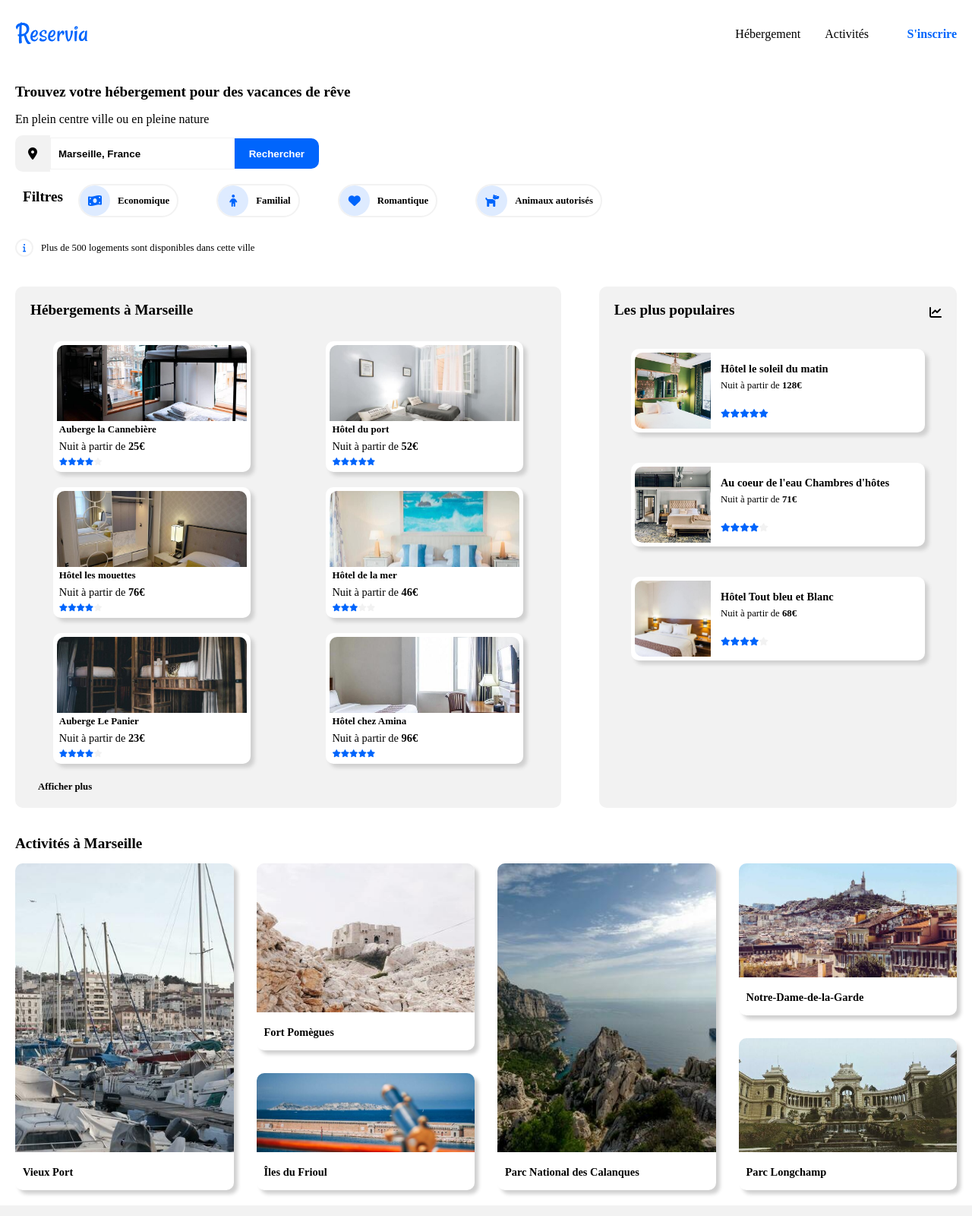
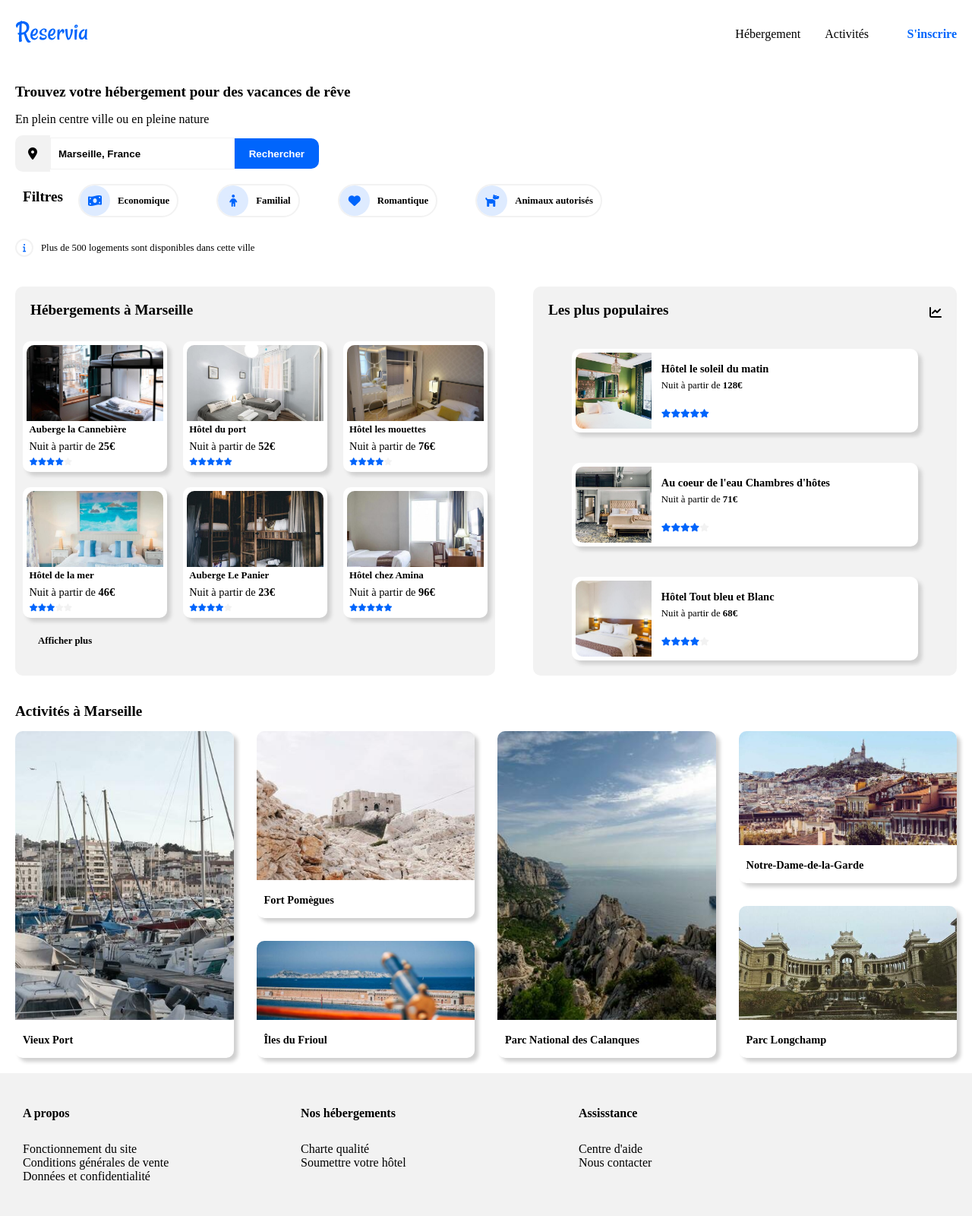
Before and after one commit to ChristopheRibault/ChristopheRibault_2_29032021, a plain HTML site: page index.html in a window 1280 px wide. Shown: the top 1600 px of the page at 76% size. Drawn offline with Linux system fonts and the light colour scheme; a web font is replaced by a local one.

Commit message:
fix: responsive display inconsistency

```diff
--- a/index.html
+++ b/index.html
@@ -10,10 +10,11 @@
   <title>Reservia</title>
 </head>
 <body>
-  <header class="page-header">
-    <div class="header__title">
+  <header>
+    <div class="section-container page-header">
+      <h1 class="header__title">
         <a><img src="./assets/images/logo/Reservia.svg" alt="logo reservia"/></a>
-    </div>
+      </h1>
       <nav class="header-nav">
         <ul>
           <li><a href="#accomodation">Hébergement</a></li>
@@ -23,9 +24,11 @@
       <div class="header__subscribe-link">
         <a>S'inscrire</a>
       </div>
+    </div>
   </header>
 
   <section class="search">
+    <div class="section-container">
       <header>
         <h2>Trouvez votre hébergement pour des vacances de rêve</h2>
         <p>En plein centre ville ou en pleine nature</p>
@@ -71,8 +74,10 @@
         <div class="search-footer__icon"><i class="fas fa-info"></i></div>
         <p class="search-footer__text">Plus de 500 logements sont disponibles dans cette ville</p>
       </footer>
+    </div>
   </section>
   <main>
+    <div class="section-container">
       <div class="results">
         <section id="accomodation" class="accomodation-section">
           <h2>Hébergements à Marseille</h2>
@@ -248,11 +253,11 @@
           </div>
         </div>
       </section>
-
-
+    </div>
   </main>
 
   <footer class="page-footer">
+    <div class="footer-container section-container">
       <section class="page-footer__column">
         <h2>A propos</h2>
         <ul>
@@ -275,6 +280,7 @@
           <li><a>Nous contacter</a></li>
         </ul>
       </section>
+    </div>
   </footer>
 
 </body>
--- a/style.css
+++ b/style.css
@@ -34,6 +34,11 @@ h3 {
 
 button {
   cursor: pointer;
+}
+
+.section-container {
+  max-width: 1440px;
+  margin: auto;
 }
 
 /* Header */
@@ -87,7 +92,8 @@ button {
   justify-self: center;
 }
 
-.header-nav li:hover {
+.header-nav li:hover,
+.header-nav:active {
   color: #0065FC;
   border-top: 4px solid #0065FC;
 }
@@ -258,10 +264,6 @@ main {
   margin-bottom: 20px;
 }
 
-.accomodation-section > h2 {
-  margin: 20px;
-}
-
 .accomodation-cards {
   display: flex;
   flex-flow: row wrap;
@@ -294,7 +296,7 @@ main {
 
 .accomodation-card > img {
   border-radius: 10px 10px 0 0;
-  width: 250px;
+  min-width: 180px;
   height: 100px;
   object-fit: cover;
 }
@@ -433,18 +435,22 @@ main {
 /* Footer */
 
 .page-footer {
-  display: flex;
-  flex-flow: row wrap;
-  justify-content: start;
   margin-top: 20px;
   padding: 30px;
   background-color: #f2f2f2;
 }
 
+.footer-container {
+  display: flex;
+  flex-flow: row wrap;
+  justify-content: start;
+}
+
 .page-footer__column {
   display: flex;
   flex-flow: column nowrap;
-  margin-right: 7rem;
+  width: 30%;
+  min-width: 270px;
 }
 
 .page-footer__column > ul {
@@ -466,11 +472,8 @@ main {
     display: none;
   }
 
-  .popular-section {
-    width: 48%;
-  }
-  .accomodation-section {
-    width: 48%;
+  .accomodation-section > h2 {
+    margin: 20px;
   }
 
   .activities-cards {
@@ -511,14 +514,13 @@ main {
 
 }
 
-@media screen and (min-width: 1000px) {
+@media screen and (min-width: 865px) {
   .popular-section {
-    width: 38%;
+    width: 45%;
   }
   .accomodation-section {
-    width: 58%;
+    width: 51%;
   }
-
 }
 
 @media screen and (max-width: 710px) {
@@ -572,8 +574,13 @@ main {
     background-color: #FFF;
   }
 
-  .activities-section {
-    margin: 5px;
+  .accomodation-card {
+    width: 100%;
+  }
+
+  .activities-section, .accomodation-section {
+    max-width: 420px;
+    margin: auto;
   }
 
 }
```
Lines whose indentation alone changed are shown as unchanged.
